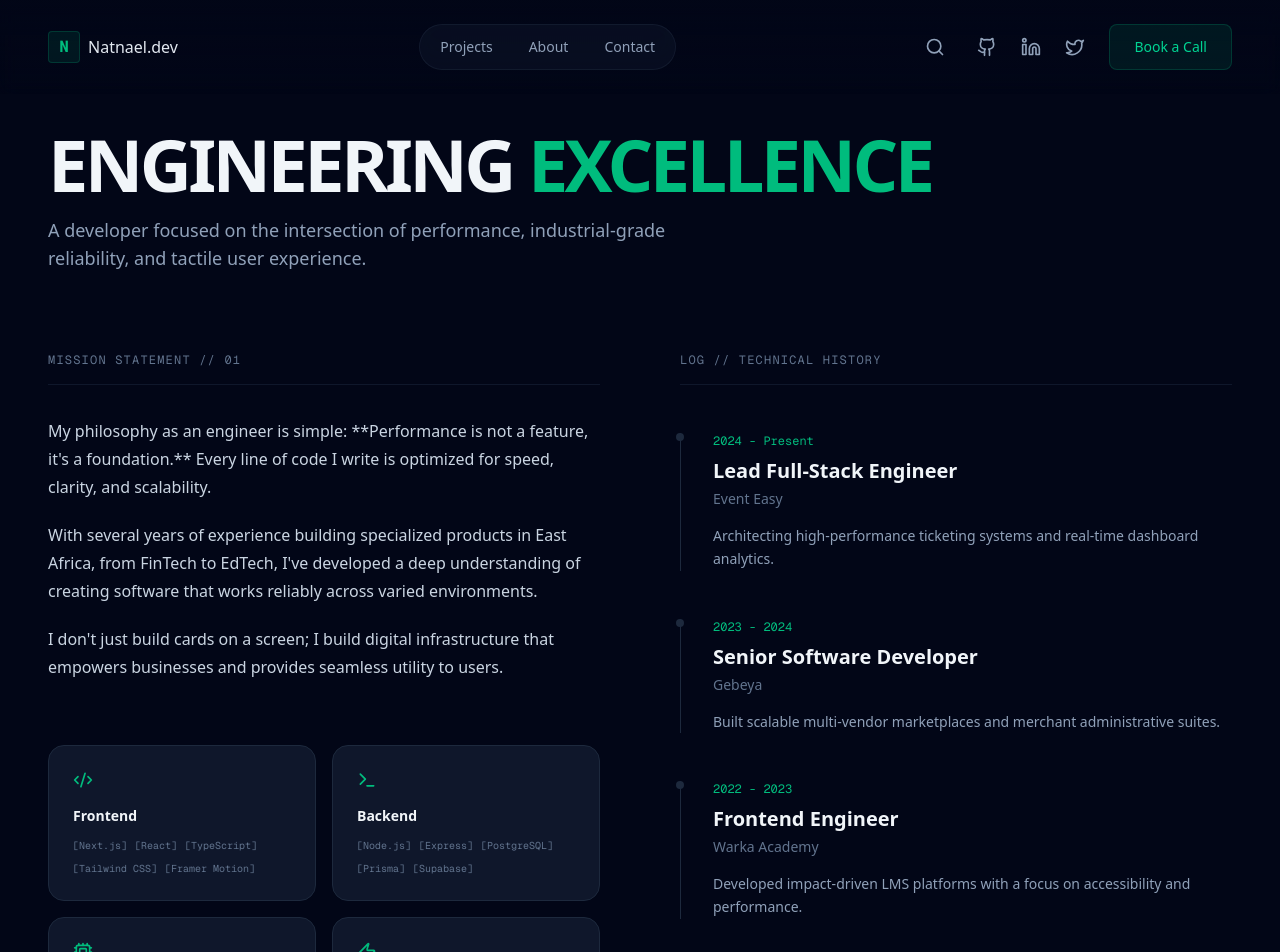
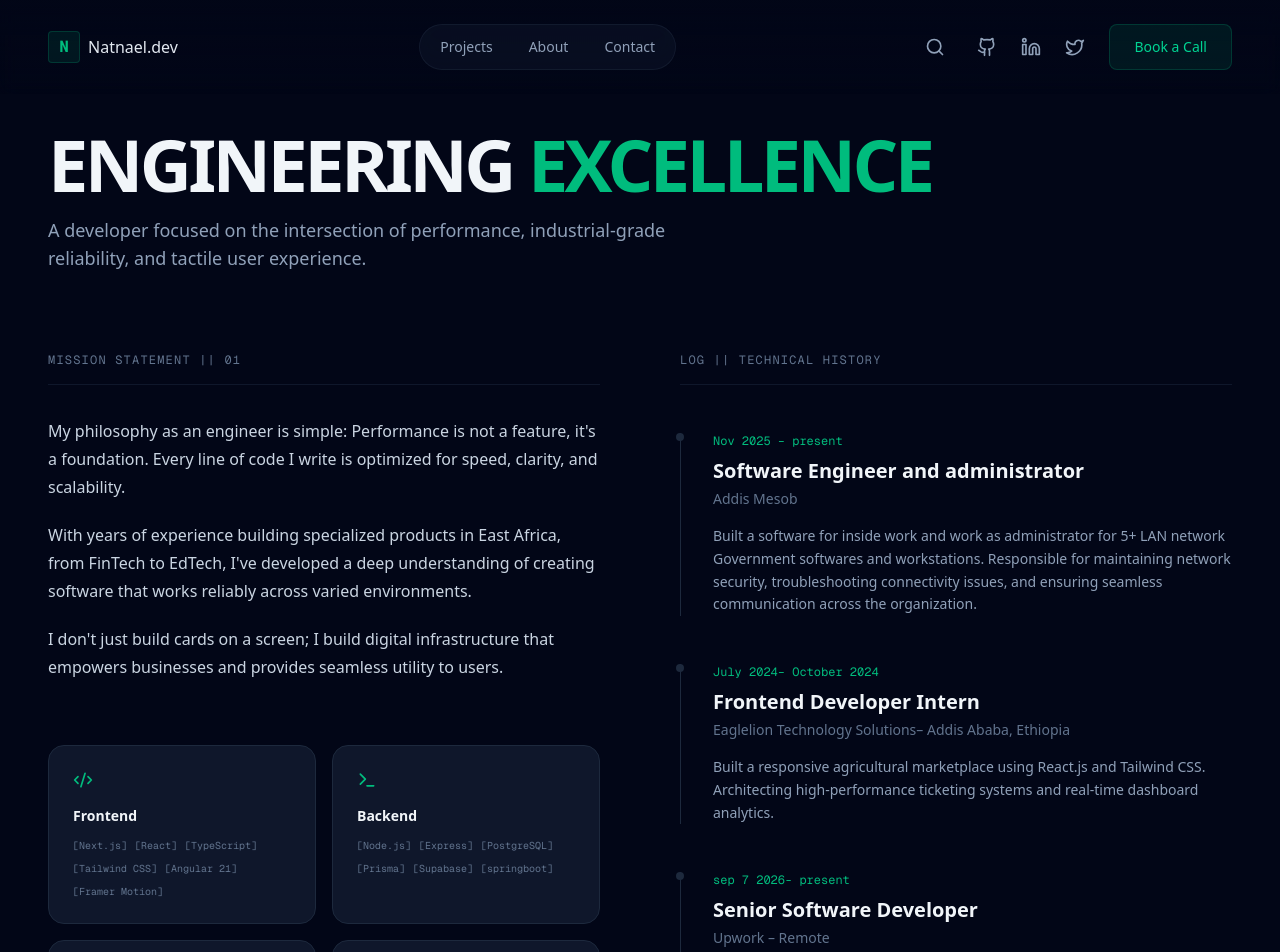
Before and after one commit to Nati-darse/Portfolio2, a Next.js app: page /about in a window 1280 px wide. Shown: the top 952 px of the page. Built offline with nearby package versions, Linux system fonts and the light colour scheme.

Commit message:
content update

```diff
--- a/src/app/about/page.tsx
+++ b/src/app/about/page.tsx
@@ -8,29 +8,35 @@ import { Code2, Terminal, Cpu, Zap } from "lucide-react";
 export default function AboutPage() {
     const experiences = [
         {
-            year: "2024 - Present",
-            role: "Lead Full-Stack Engineer",
-            company: "Event Easy",
-            description: "Architecting high-performance ticketing systems and real-time dashboard analytics."
+            year: " Nov 2025 – present",
+            role: "Software Engineer and administrator",
+            company: "Addis Mesob",
+            description: "Built a software for inside work and work as administrator for 5+ LAN network Government softwares and workstations. Responsible for maintaining network security, troubleshooting connectivity issues, and ensuring seamless communication across the organization."
         },
         {
-            year: "2023 - 2024",
-            role: "Senior Software Developer",
-            company: "Gebeya",
-            description: "Built scalable multi-vendor marketplaces and merchant administrative suites."
+            year: "July 2024– October 2024",
+            role: "Frontend Developer Intern",
+            company: "Eaglelion Technology Solutions– Addis Ababa, Ethiopia",
+            description: "Built a responsive agricultural marketplace using React.js and Tailwind CSS. Architecting high-performance ticketing systems and real-time dashboard analytics."
         },
         {
-            year: "2022 - 2023",
-            role: "Frontend Engineer",
-            company: "Warka Academy",
-            description: "Developed impact-driven LMS platforms with a focus on accessibility and performance."
+            year: "sep 7 2026- present ",
+            role: "Senior Software Developer",
+            company: "Upwork – Remote",
+            description: "Built scalable full-stack applications for clients across various industries, leveraging modern frameworks and cloud technologies."
+        },
+        {
+            year: "Feb 2025– March 2025",
+            role: "Frontend Developer",
+            company: "UNET UOG Chapter – Addis Ababa, Ethiopia",
+            description: "Developed a dynamic website for the University of Gondar's UNET chapter, showcasing events, resources, and member profiles using React and Firebase."
         }
     ];
 
     const skills = [
-        { icon: Code2, label: "Frontend", items: ["Next.js", "React", "TypeScript", "Tailwind CSS", "Framer Motion"] },
-        { icon: Terminal, label: "Backend", items: ["Node.js", "Express", "PostgreSQL", "Prisma", "Supabase"] },
-        { icon: Cpu, label: "Infrastructure", items: ["Vercel", "GitHub Actions", "Docker", "Edge Functions"] },
+        { icon: Code2, label: "Frontend", items: ["Next.js", "React", "TypeScript", "Tailwind CSS","Angular 21", "Framer Motion"] },
+        { icon: Terminal, label: "Backend", items: ["Node.js", "Express", "PostgreSQL", "Prisma", "Supabase", "springboot" ] },
+        { icon: Cpu, label: "Infrastructure", items: ["Vercel", "GitHub Actions", "Docker", "Edge Functions", "Render"] },
         { icon: Zap, label: "Performance", items: ["Lighthouse Optimization", "Core Web Vitals", "Edge Caching"] }
     ];
 
@@ -52,15 +58,15 @@ export default function AboutPage() {
                     {/* Theory / BIO */}
                     <div className="flex flex-col gap-8">
                         <h2 className="text-xs font-mono text-slate-500 uppercase tracking-widest border-b border-slate-900 pb-4">
-                            Mission Statement // 01
+                            Mission Statement || 01
                         </h2>
                         <div className="prose prose-invert prose-emerald text-slate-300">
                             <p>
-                                My philosophy as an engineer is simple: **Performance is not a feature, it's a foundation.**
+                                My philosophy as an engineer is simple: Performance is not a feature, it's a foundation.
                                 Every line of code I write is optimized for speed, clarity, and scalability.
                             </p>
                             <p>
-                                With several years of experience building specialized products in East Africa,
+                                With years of experience building specialized products in East Africa,
                                 from FinTech to EdTech, I've developed a deep understanding of creating software
                                 that works reliably across varied environments.
                             </p>
@@ -88,7 +94,7 @@ export default function AboutPage() {
                     {/* Timeline */}
                     <div className="flex flex-col gap-12">
                         <h2 className="text-xs font-mono text-slate-500 uppercase tracking-widest border-b border-slate-900 pb-4">
-                            Log // Technical History
+                            Log || Technical History
                         </h2>
                         <div className="flex flex-col gap-12">
                             {experiences.map((exp, i) => (
```
